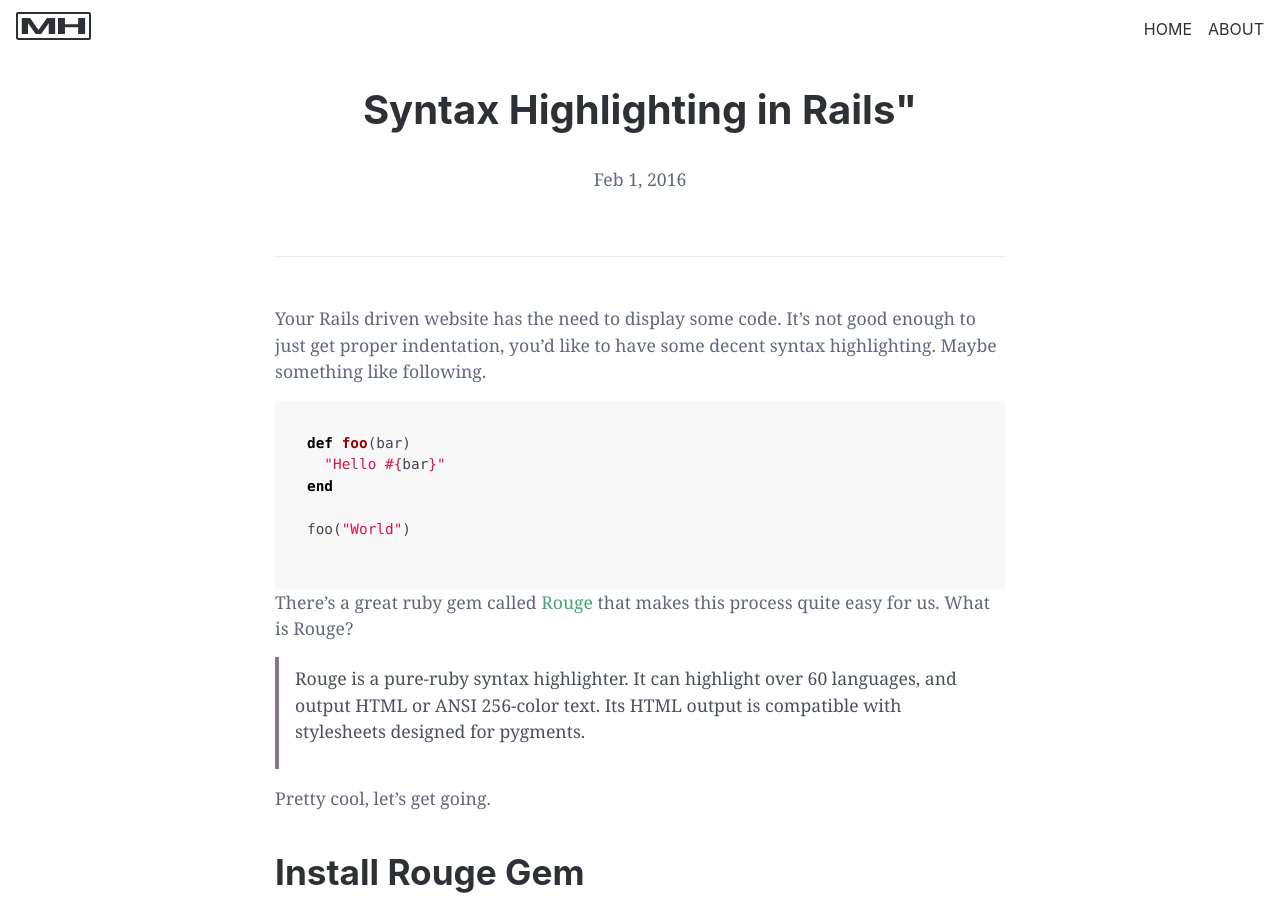
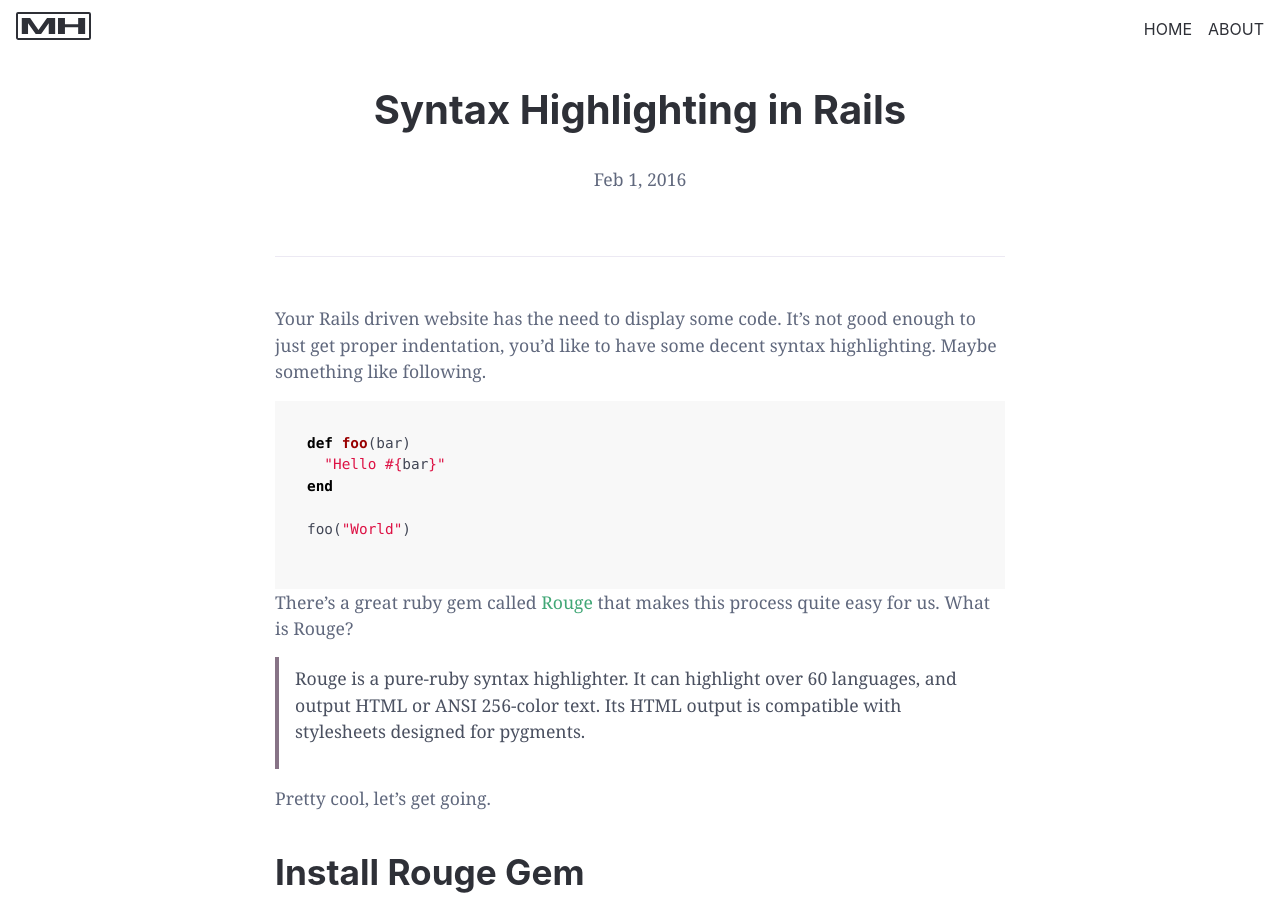
Before and after one commit to matthaliski/matthaliski.github.io, a Jekyll site: the page built from _posts/2016-02-01-syntax-highlighting-in-rails.md, in a window 1280 px wide and 900 px high. Built offline with Jekyll 4.4.1, drawn with Linux system fonts in a browser that asks for light colours; nearby versions of some CDN libraries.

Commit message:
Fixed a stupid random quote

```diff
--- a/_posts/2016-02-01-syntax-highlighting-in-rails.md
+++ b/_posts/2016-02-01-syntax-highlighting-in-rails.md
@@ -1,6 +1,6 @@
 ---
 layout: post
-title:  Syntax Highlighting in Rails"
+title:  Syntax Highlighting in Rails
 date:   2016-02-01 05:55:56 -0700
 categories: rails
 ---
```
